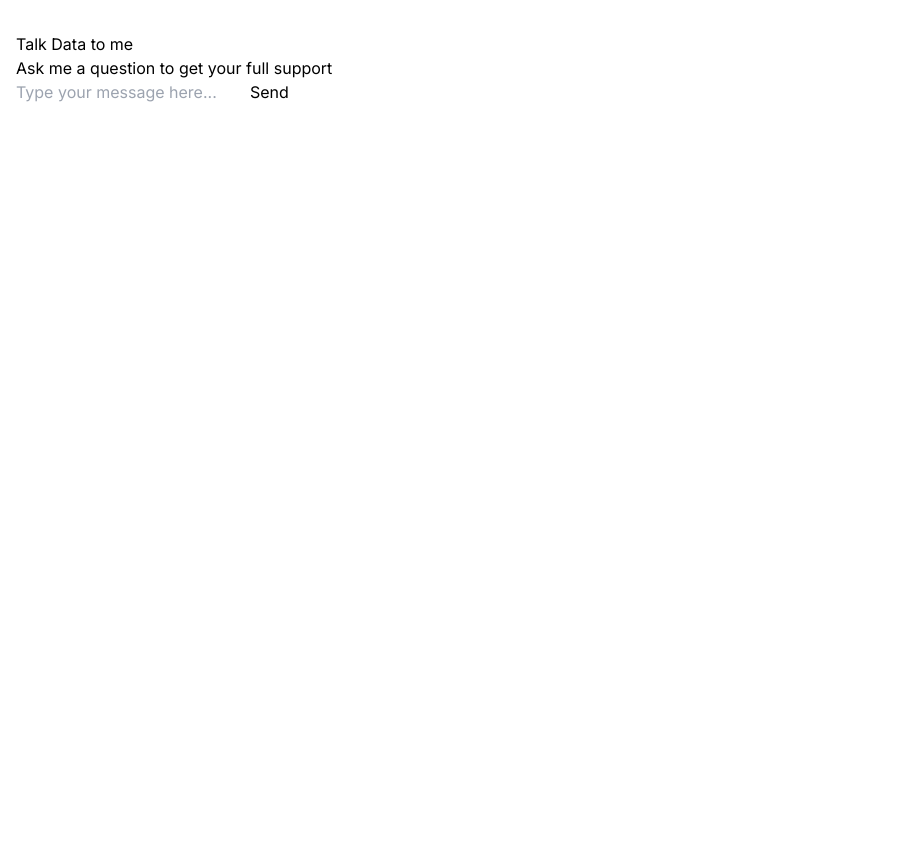
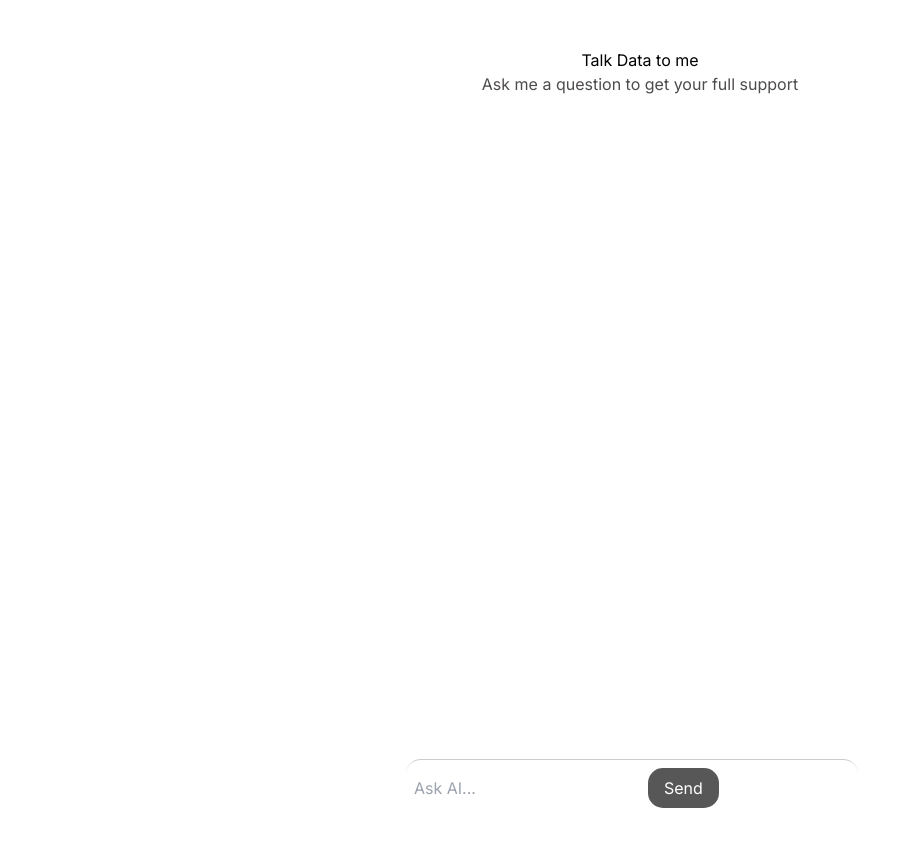
Before and after one commit to TracyK10/bot-assist-ai, a Next.js app: page /chat in a window 1280 px wide. Shown: the top 846 px of the page, without its empty margins (0-903 px from the left). Before the commit the page ends 800 px from the top, so only its background shows below. Built offline with nearby package versions, Linux system fonts and the light colour scheme.

Commit message:
Center chat header and subheader, align chat messages at bottom, and style input area

```diff
--- a/app/chat/page.js
+++ b/app/chat/page.js
@@ -45,7 +45,7 @@ export default function ChatInterface() {
           type="text"
           value={inputMessage}
           onChange={(e) => setInputMessage(e.target.value)}
-          placeholder="Type your message here..."
+          placeholder="Ask AI..."
           className={styles.chatInput}
         />
         <button type="submit" className={styles.sendButton}>Send</button>
--- a/styles/chatinterface.module.css
+++ b/styles/chatinterface.module.css
@@ -0,0 +1,82 @@
+.chatContainer {
+  display: flex;
+  flex-direction: column;
+  height: 100vh;
+  max-width: 500px;
+  padding: 1rem;
+  margin: 0 auto;
+  border: none;
+}
+
+.chatHeader {
+  color: black;
+  text-align: center;
+  margin-bottom: auto;
+}
+
+.chatSubHeader {
+  color: rgb(78, 75, 75);
+  padding: 1 rem;
+  text-align: center;
+  margin-bottom: auto;
+}
+
+.chatMessages {
+  flex: 1;
+  overflow-y: auto;
+  padding: 1 rem;
+}
+
+.message {
+  max-width: 70%;
+  border-radius: 20px;
+  padding: 0.5rem 1rem;
+  margin-bottom: 1rem;
+  -webkit-border-radius: 20px;
+  -moz-border-radius: 20px;
+  -ms-border-radius: 20px;
+  -o-border-radius: 20px;
+  justify-content: flex-end;
+}
+
+.user {
+  color: black;
+  align-self: flex-end;
+  margin-left: auto;
+  padding: 10px;
+}
+
+.ai {
+  color: black;
+  align-self: flex-start;
+}
+
+.chatInputArea {
+  display: flex;
+  padding: 0.5rem;
+  border-top: 1px solid #ccc;
+  border-radius: 15px;
+  -webkit-border-radius: 15px;
+  -moz-border-radius: 15px;
+  -ms-border-radius: 15px;
+  -o-border-radius: 15px;
+  margin-right: 1rem;
+  outline: none;
+}
+
+.sendButton {
+  padding: 0.5rem 1rem;
+  background-color: #585757;
+  color: white;
+  border: none;
+  border-radius: 15px;
+  -webkit-border-radius: 15px;
+  -moz-border-radius: 15px;
+  -ms-border-radius: 15px;
+  -o-border-radius: 15px;
+  cursor: pointer;
+}
+
+.sendButton:hover {
+  background-color: #4d4d4d;
+}
```
